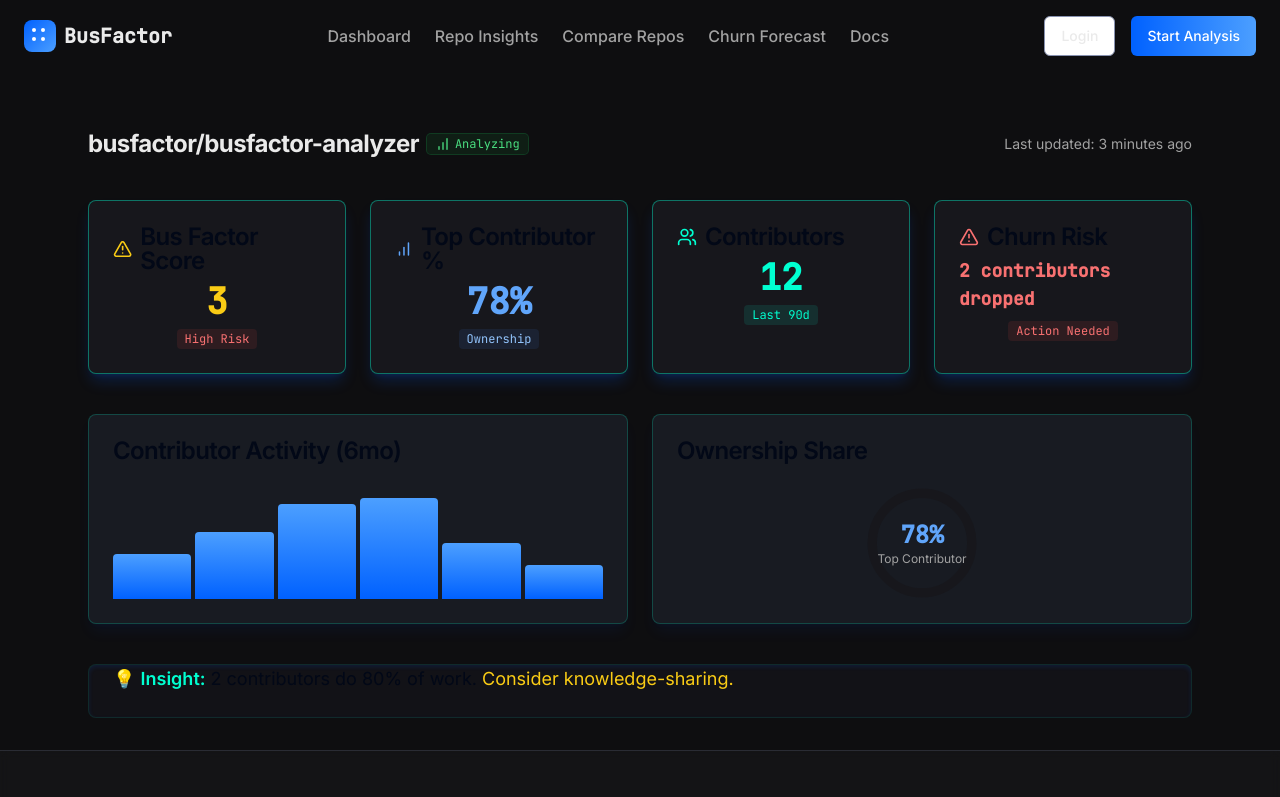
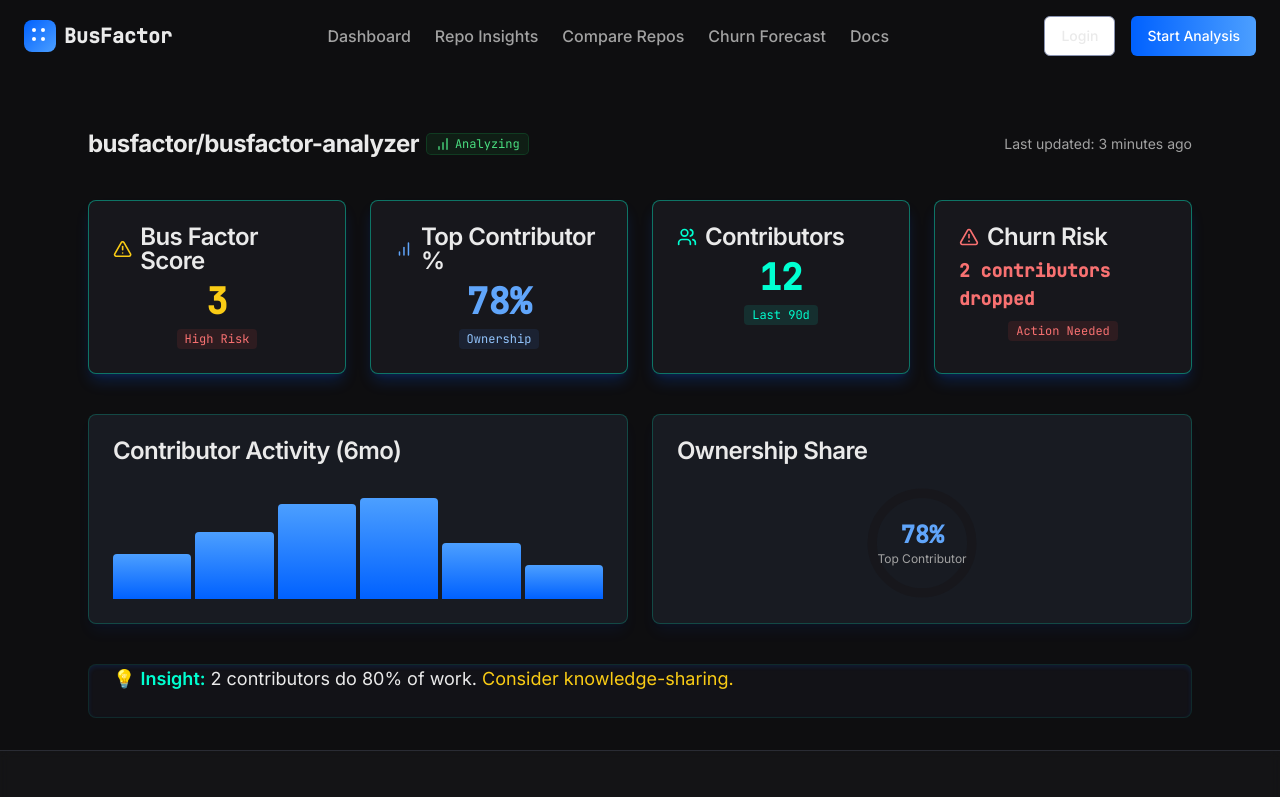
Before and after one commit to SreeSajeev/repo-risk-radar, a React (Vite) app: page /dashboard in a window 1280 px wide. Shown: the top 797 px of the page. Built offline with nearby package versions, Linux system fonts and the light colour scheme.

Commit message:
Fix: Ensure text visibility in all cards
Adjusted card components across all new pages to ensure text elements are visible against the dark background. This includes modifying text color and/or background opacity to improve readability.

```diff
--- a/src/pages/CompareRepos.tsx
+++ b/src/pages/CompareRepos.tsx
@@ -19,10 +19,10 @@ export default function CompareRepos() {
     <div className="min-h-screen bg-[#0E0E10] text-[#EAEAEA]">
       <Navbar />
       <main className="max-w-6xl mx-auto pt-32 px-6 pb-12">
-        <h1 className="text-2xl font-semibold mb-6">Compare Repositories</h1>
+        <h1 className="text-2xl font-semibold mb-6 text-[#EAEAEA]">Compare Repositories</h1>
         {/* Input Field */}
-        <Card className="bg-[#181B22] border-[#00FFD1]/20 mb-6 shadow-lg shadow-[#0061FF11]">
-          <CardContent>
+        <Card className="bg-[#181B22] border-[#00FFD1]/20 mb-6 shadow-lg shadow-[#0061FF11] text-[#EAEAEA]">
+          <CardContent className="text-[#EAEAEA]">
             <div className="flex flex-col sm:flex-row gap-3 items-center">
               <input
                 type="text"
@@ -50,7 +50,7 @@ export default function CompareRepos() {
             </thead>
             <tbody>
               {repos.map((r) => (
-                <tr key={r.name} className={`hover:bg-[#21212c] transition-all ${r.risk === "high" ? "bg-red-600/10" : "bg-green-700/5"}`}>
+                <tr key={r.name} className={`hover:bg-[#21212c] transition-all ${r.risk === "high" ? "bg-red-600/10" : "bg-green-700/5"} text-[#EAEAEA]`}>
                   <td className="p-3">{r.name}</td>
                   <td className="p-3"><span className={`inline-block px-2 py-0.5 rounded ${riskColor[r.risk]}`}>{r.bus}</span></td>
                   <td className="p-3">{r.contributors}</td>
@@ -71,8 +71,8 @@ export default function CompareRepos() {
         </div>
         {/* Decision Card */}
         <div className="mt-10 max-w-xl">
-          <Card className="bg-gradient-to-br from-[#17171C] to-[#181B22] border-[#00FFD1]/20 shadow-lg shadow-[#0061FF22] hover:scale-105 transition-transform duration-300">
-            <CardContent>
+          <Card className="bg-gradient-to-br from-[#17171C] to-[#181B22] border-[#00FFD1]/20 shadow-lg shadow-[#0061FF22] hover:scale-105 transition-transform duration-300 text-[#EAEAEA]">
+            <CardContent className="text-[#EAEAEA]">
               <span className="font-semibold text-xl text-green-400">busfactor/otherlib</span> is safer to fork than <span className="text-red-400">busfactor/demo</span> based on bus factor, current activity, and churn risk scores.
             </CardContent>
           </Card>
--- a/src/pages/Dashboard.tsx
+++ b/src/pages/Dashboard.tsx
@@ -13,7 +13,7 @@ export default function Dashboard() {
         {/* Header Row */}
         <div className="flex flex-col md:flex-row md:items-center md:justify-between gap-4">
           <div className="flex items-center gap-2">
-            <span className="text-2xl font-bold tracking-tight">busfactor/busfactor-analyzer</span>
+            <span className="text-2xl font-bold tracking-tight text-[#EAEAEA]">busfactor/busfactor-analyzer</span>
             <span className="inline-flex items-center px-2 py-0.5 rounded bg-green-600/10 text-green-400 font-mono text-xs ring-1 ring-green-600/30">
               <BarChart className="w-4 h-4 mr-1" /> Analyzing
             </span>
@@ -24,13 +24,13 @@ export default function Dashboard() {
         {/* Metrics Grid */}
         <div className="grid grid-cols-1 sm:grid-cols-2 lg:grid-cols-4 gap-6">
           {/* Bus Factor Score */}
-          <Card className="bg-[#17171C] border-[#00FFD1]/40 shadow-lg shadow-[#0061FF33] hover:scale-105 transition-transform duration-300">
+          <Card className="bg-[#17171C] border-[#00FFD1]/40 shadow-lg shadow-[#0061FF33] hover:scale-105 transition-transform duration-300 text-[#EAEAEA]">
             <CardHeader className="pb-2">
-              <CardTitle className="flex items-center gap-2">
+              <CardTitle className="flex items-center gap-2 text-[#EAEAEA]">
                 <TriangleAlert className="w-5 h-5 text-yellow-400" /> Bus Factor Score
               </CardTitle>
             </CardHeader>
-            <CardContent>
+            <CardContent className="text-[#EAEAEA]">
               <div className="flex flex-col items-center gap-2">
                 <span className="text-4xl font-bold text-yellow-400 font-mono">3</span>
                 <span className="px-2 py-0.5 rounded bg-red-500/10 text-red-400 font-mono text-xs">High Risk</span>
@@ -38,13 +38,13 @@ export default function Dashboard() {
             </CardContent>
           </Card>
           {/* % Code Top Contributor */}
-          <Card className="bg-[#17171C] border-[#00FFD1]/40 shadow-lg shadow-[#0061FF33] hover:scale-105 transition-transform duration-300">
+          <Card className="bg-[#17171C] border-[#00FFD1]/40 shadow-lg shadow-[#0061FF33] hover:scale-105 transition-transform duration-300 text-[#EAEAEA]">
             <CardHeader className="pb-2">
-              <CardTitle className="flex items-center gap-2">
+              <CardTitle className="flex items-center gap-2 text-[#EAEAEA]">
                 <BarChart className="w-5 h-5 text-blue-400" /> Top Contributor %
               </CardTitle>
             </CardHeader>
-            <CardContent>
+            <CardContent className="text-[#EAEAEA]">
               <div className="flex flex-col items-center gap-2">
                 <span className="text-4xl font-bold text-blue-400 font-mono">78%</span>
                 <span className="px-2 py-0.5 rounded bg-blue-500/10 text-blue-300 font-mono text-xs">Ownership</span>
@@ -52,13 +52,13 @@ export default function Dashboard() {
             </CardContent>
           </Card>
           {/* Total Contributors */}
-          <Card className="bg-[#17171C] border-[#00FFD1]/40 shadow-lg shadow-[#0061FF33] hover:scale-105 transition-transform duration-300">
+          <Card className="bg-[#17171C] border-[#00FFD1]/40 shadow-lg shadow-[#0061FF33] hover:scale-105 transition-transform duration-300 text-[#EAEAEA]">
             <CardHeader className="pb-2">
-              <CardTitle className="flex items-center gap-2">
+              <CardTitle className="flex items-center gap-2 text-[#EAEAEA]">
                 <Users className="w-5 h-5 text-[#00FFD1]" /> Contributors
               </CardTitle>
             </CardHeader>
-            <CardContent>
+            <CardContent className="text-[#EAEAEA]">
               <div className="flex flex-col items-center gap-2">
                 <span className="text-4xl font-bold text-[#00FFD1] font-mono">12</span>
                 <span className="px-2 py-0.5 rounded bg-[#00FFD1]/10 text-[#00FFD1] font-mono text-xs">Last 90d</span>
@@ -66,13 +66,13 @@ export default function Dashboard() {
             </CardContent>
           </Card>
           {/* Churn Risk */}
-          <Card className="bg-[#17171C] border-[#00FFD1]/40 shadow-lg shadow-[#0061FF33] hover:scale-105 transition-transform duration-300">
+          <Card className="bg-[#17171C] border-[#00FFD1]/40 shadow-lg shadow-[#0061FF33] hover:scale-105 transition-transform duration-300 text-[#EAEAEA]">
             <CardHeader className="pb-2">
-              <CardTitle className="flex items-center gap-2">
+              <CardTitle className="flex items-center gap-2 text-[#EAEAEA]">
                 <TriangleAlert className="w-5 h-5 text-red-400" /> Churn Risk
               </CardTitle>
             </CardHeader>
-            <CardContent>
+            <CardContent className="text-[#EAEAEA]">
               <div className="flex flex-col items-center gap-2">
                 <span className="text-lg font-semibold text-red-400 font-mono">2 contributors dropped</span>
                 <span className="px-2 py-0.5 rounded bg-red-500/10 text-red-400 font-mono text-xs">Action Needed</span>
@@ -84,11 +84,11 @@ export default function Dashboard() {
         {/* Charts Section */}
         <div className="grid grid-cols-1 md:grid-cols-2 gap-6">
           {/* Contributor Activity Timeline */}
-          <Card className="bg-[#181B22] border-[#00FFD1]/20 shadow-lg shadow-[#0061FF11] hover:scale-105 transition-transform duration-300">
+          <Card className="bg-[#181B22] border-[#00FFD1]/20 shadow-lg shadow-[#0061FF11] hover:scale-105 transition-transform duration-300 text-[#EAEAEA]">
             <CardHeader>
-              <CardTitle>Contributor Activity (6mo)</CardTitle>
+              <CardTitle className="text-[#EAEAEA]">Contributor Activity (6mo)</CardTitle>
             </CardHeader>
-            <CardContent>
+            <CardContent className="text-[#EAEAEA]">
               {/* Mini blue bar chart (placeholder) */}
               <div className="flex items-end gap-1 h-28">
                 {[8, 12, 17, 18, 10, 6].map((h, i) => (
@@ -101,11 +101,11 @@ export default function Dashboard() {
             </CardContent>
           </Card>
           {/* Ownership Pie Chart (placeholder) */}
-          <Card className="bg-[#181B22] border-[#00FFD1]/20 shadow-lg shadow-[#0061FF11] hover:scale-105 transition-transform duration-300">
+          <Card className="bg-[#181B22] border-[#00FFD1]/20 shadow-lg shadow-[#0061FF11] hover:scale-105 transition-transform duration-300 text-[#EAEAEA]">
             <CardHeader>
-              <CardTitle>Ownership Share</CardTitle>
+              <CardTitle className="text-[#EAEAEA]">Ownership Share</CardTitle>
             </CardHeader>
-            <CardContent>
+            <CardContent className="text-[#EAEAEA]">
               {/* Pie chart mockup */}
               <div className="flex justify-center items-center h-28">
                 <div className="relative w-28 h-28">
@@ -130,8 +130,8 @@ export default function Dashboard() {
 
         {/* Insights Section */}
         <div className="mt-8">
-          <Card className="bg-[#121217] border-[#00FFD1]/10 shadow-inner shadow-[#0061FF22]">
-            <CardContent>
+          <Card className="bg-[#121217] border-[#00FFD1]/10 shadow-inner shadow-[#0061FF22] text-[#EAEAEA]">
+            <CardContent className="text-[#EAEAEA]">
               <span className="text-lg">💡 <span className="font-semibold text-[#00FFD1]">Insight:</span> 2 contributors do 80% of work. <span className="text-yellow-400">Consider knowledge-sharing.</span></span>
             </CardContent>
           </Card>
--- a/src/pages/Docs.tsx
+++ b/src/pages/Docs.tsx
@@ -109,11 +109,11 @@ export default function Docs() {
         </aside>
         {/* Main section */}
         <section className="flex-1">
-          <Card className="bg-[#181B22] border-[#00FFD1]/20 shadow-lg shadow-[#0061FF11]">
+          <Card className="bg-[#181B22] border-[#00FFD1]/20 shadow-lg shadow-[#0061FF11] text-[#EAEAEA]">
             <CardHeader>
-              <CardTitle>{section}</CardTitle>
+              <CardTitle className="text-[#EAEAEA]">{section}</CardTitle>
             </CardHeader>
-            <CardContent>
+            <CardContent className="text-[#EAEAEA]">
               {content[section].map((block, i) => (
                 <SectionBlock key={i} block={block} />
               ))}
```
Also changed, not shown: src/pages/ChurnForecast.tsx (+9 -9 lines), src/pages/RepoInsights.tsx (+11 -16 lines).
